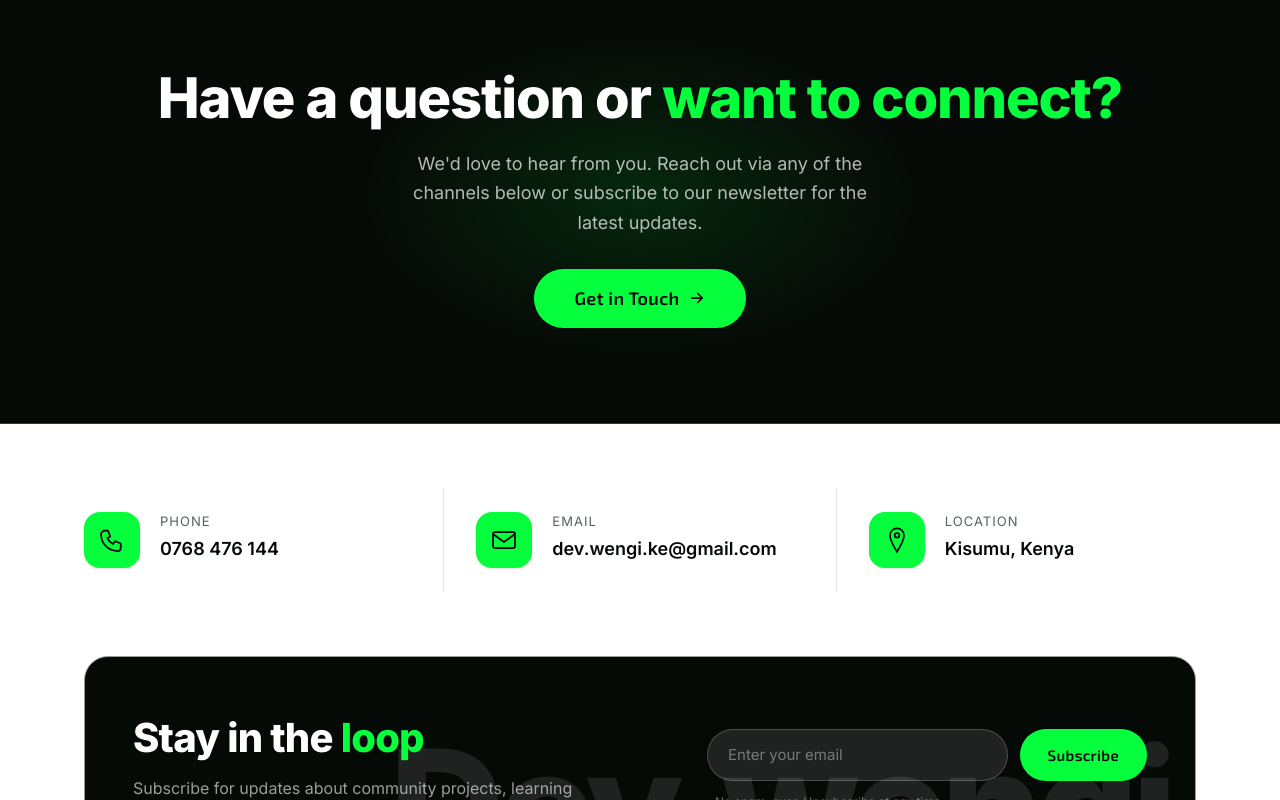
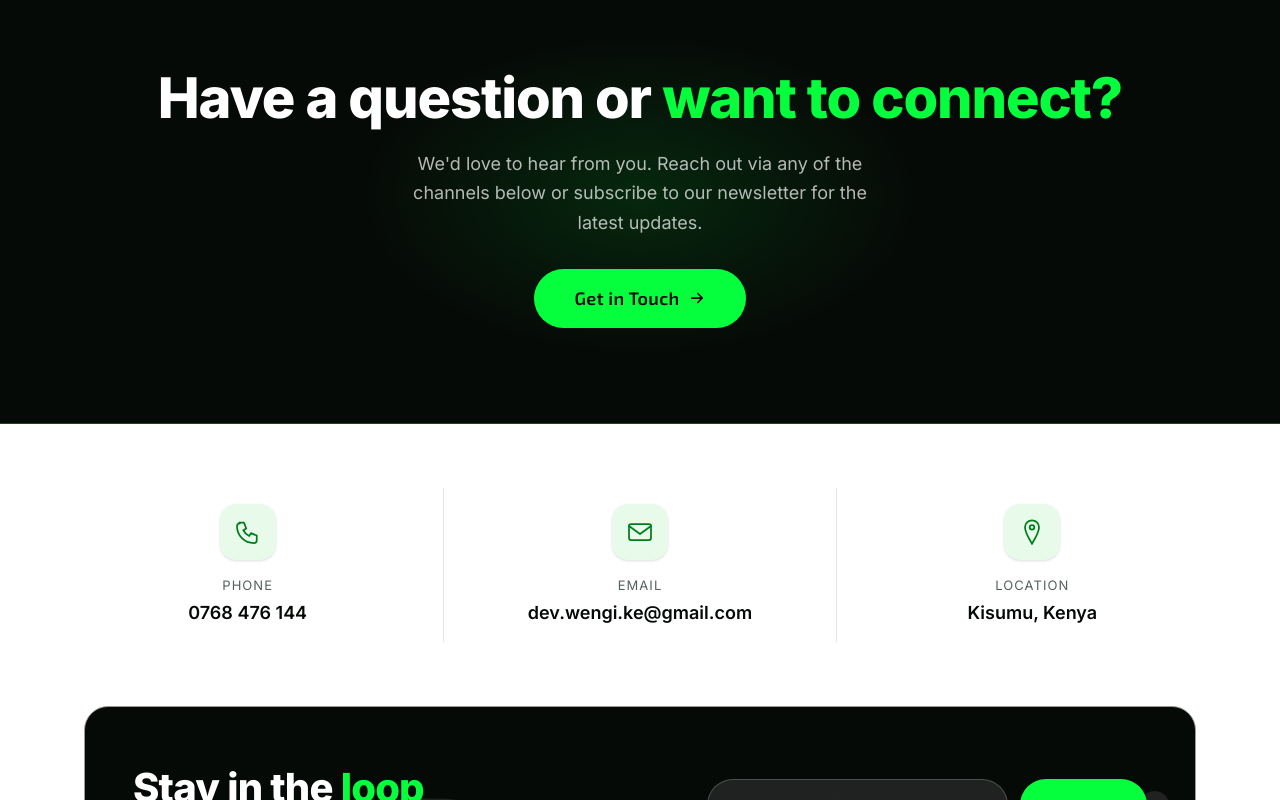
Before and after one commit to dev-wengi/wengi-website, a React (Vite) app: page / in a window 1280 px wide. Shown: the part 5550-6350 px from the top of the page. Built offline with nearby package versions, Linux system fonts and the light colour scheme.

Commit message:
Center contact row and soften icon tiles

```diff
--- a/src/sections/Contact.tsx
+++ b/src/sections/Contact.tsx
@@ -22,7 +22,7 @@ const PhoneIcon: React.FC = () => (
   <svg width="28" height="28" viewBox="0 0 28 28" fill="none" aria-hidden="true">
     <path
       d="M5.25 4.667h4.667l2.333 5.833-2.916 1.75c1.27 2.572 3.26 4.563 5.833 5.833l1.75-2.916 5.833 2.333v4.667C22.75 23.7 21.45 25 19.833 25 10.5 25 3 17.5 3 8.167 3 6.55 4.3 5.25 5.833 5.25H5.25z"
-      stroke="#0A0A0A"
+      stroke="#007D1B"
       strokeWidth="1.75"
       strokeLinecap="round"
       strokeLinejoin="round"
@@ -33,10 +33,10 @@ const PhoneIcon: React.FC = () => (
 /* ─── Email SVG icon ─────────────────────────────────────────────────────── */
 const EmailIcon: React.FC = () => (
   <svg width="28" height="28" viewBox="0 0 28 28" fill="none" aria-hidden="true">
-    <rect x="3" y="6" width="22" height="16" rx="2" stroke="#0A0A0A" strokeWidth="1.75" />
+    <rect x="3" y="6" width="22" height="16" rx="2" stroke="#007D1B" strokeWidth="1.75" />
     <path
       d="M3 8l11 8 11-8"
-      stroke="#0A0A0A"
+      stroke="#007D1B"
       strokeWidth="1.75"
       strokeLinecap="round"
       strokeLinejoin="round"
@@ -49,10 +49,10 @@ const LocationIcon: React.FC = () => (
   <svg width="28" height="28" viewBox="0 0 28 28" fill="none" aria-hidden="true">
     <path
       d="M14 2.333C10.134 2.333 7 5.467 7 9.333c0 5.25 7 16.334 7 16.334s7-11.084 7-16.334c0-3.866-3.134-7-7-7z"
-      stroke="#0A0A0A"
+      stroke="#007D1B"
       strokeWidth="1.75"
     />
-    <circle cx="14" cy="9.333" r="2.333" stroke="#0A0A0A" strokeWidth="1.75" />
+    <circle cx="14" cy="9.333" r="2.333" stroke="#007D1B" strokeWidth="1.75" />
   </svg>
 )
 
@@ -186,7 +186,7 @@ export const Contact: React.FC<ContactProps> = ({ className = '' }) => {
       >
         <div className="max-w-[1160px] mx-auto w-full px-6 py-14 sm:py-16">
           <motion.div
-            className="flex flex-col md:flex-row items-stretch justify-center gap-0 divide-y md:divide-y-0 md:divide-x divide-black/10"
+            className="flex flex-col items-center justify-center gap-10 sm:flex-row sm:items-stretch sm:gap-0 sm:divide-x sm:divide-black/10"
             initial="hidden"
             whileInView="visible"
             viewport={{ once: true, amount: 0.2 }}
@@ -200,18 +200,18 @@ export const Contact: React.FC<ContactProps> = ({ className = '' }) => {
                 key={item.id}
                 variants={fadeUp}
                 custom={i * 0.1}
-                className="flex flex-col md:flex-row items-center md:items-start gap-5 flex-1 px-8 py-8 md:py-6 first:pl-0 last:pr-0"
+                className="flex flex-col items-center gap-4 flex-1 px-8 py-2 text-center sm:py-4 first:sm:pl-0 last:sm:pr-0"
               >
                 {/* Icon tile */}
                 <div
                   className="flex-shrink-0 w-14 h-14 rounded-2xl flex items-center justify-center shadow-sm"
-                  style={{ backgroundColor: 'var(--contact-icon-bg, #05FF3C)' }}
+                  style={{ backgroundColor: 'var(--brand-soft, #E8FBEA)' }}
                 >
                   {item.icon}
                 </div>
 
                 {/* Text */}
-                <div className="flex flex-col items-center md:items-start text-center md:text-left">
+                <div className="flex flex-col items-center text-center">
                   <span
                     className="font-sans font-normal text-[13px] uppercase tracking-[0.08em] mb-1"
                     style={{ color: 'var(--text-muted-light, #8C8C8C)' }}
```
